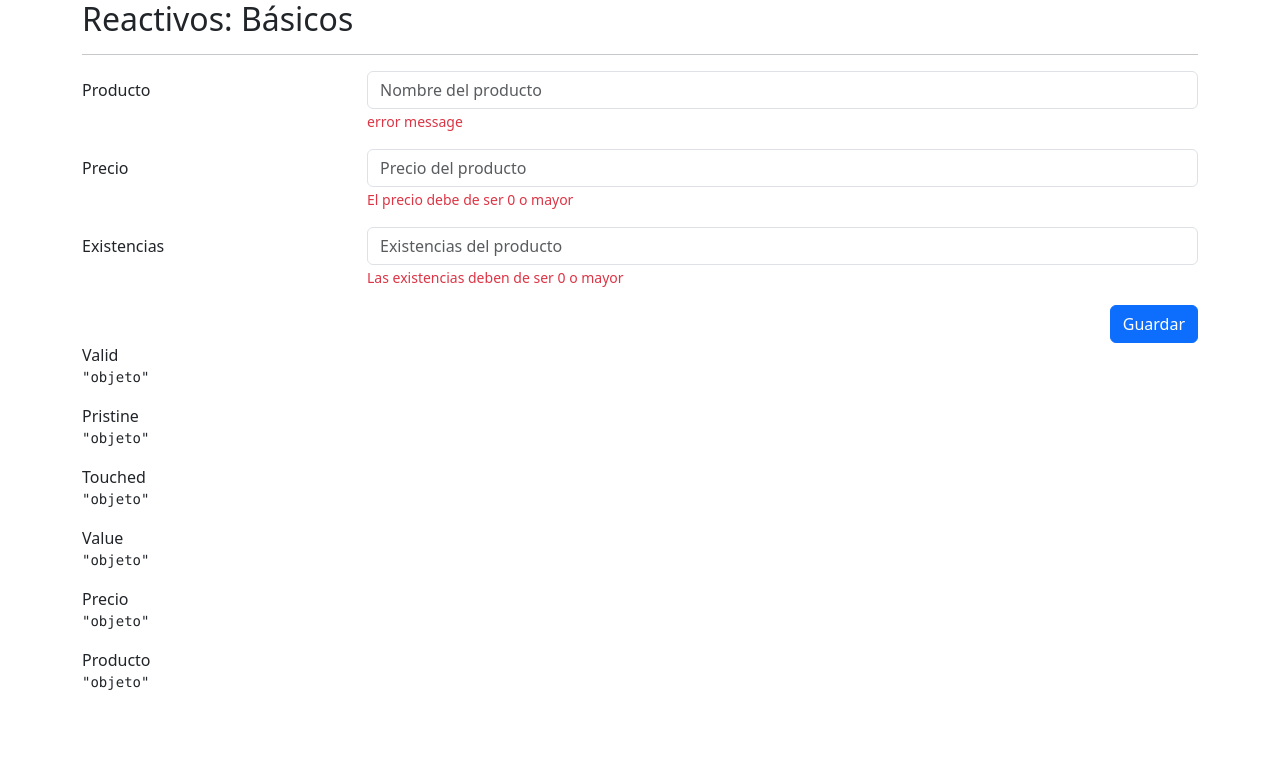
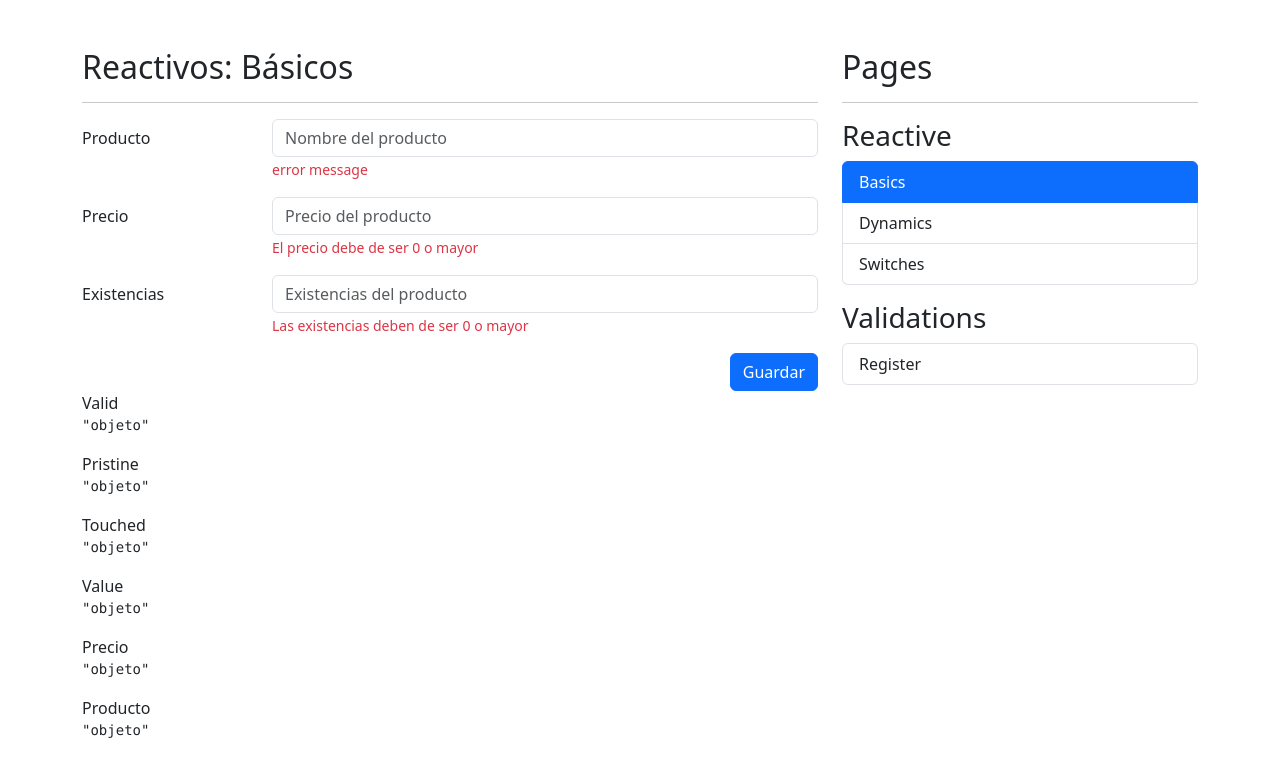
Before and after one commit to ricardo-92/formsApp, an Angular app: page /reactive/basic in a window 1280 px wide. Shown: the top 776 px of the page. Built offline with nearby package versions, Linux system fonts and the light colour scheme.

Commit message:
Sidebar Menu

```diff
--- a/src/app/app.component.html
+++ b/src/app/app.component.html
@@ -1 +1,9 @@
-<router-outlet></router-outlet>
+<div class="row mt-5">
+  <div class="col">
+    <router-outlet></router-outlet>
+  </div>
+
+  <div class="col-12 col-sm-4">
+    <shared-side-menu></shared-side-menu>
+  </div>
+</div>
--- /dev/null
+++ b/src/app/shared/components/side-menu/side-menu.component.html
@@ -0,0 +1,27 @@
+
+
+<h2>Pages</h2>
+<hr>
+<h3 class="mt-3">Reactive</h3>
+
+<ul class="list-group">
+  <li *ngFor="let item of reactiveMenu"
+      class="list-group-item"
+      [routerLink]="[ item.route ]"
+      routerLinkActive="active"
+  >
+    {{ item.title }}
+  </li>
+</ul>
+
+<h3 class="mt-3">Validations</h3>
+
+<ul class="list-group">
+  <li *ngFor="let item of authMenu"
+      class="list-group-item"
+      [routerLink]="[ item.route ]"
+      routerLinkActive="active"
+  >
+    {{ item.title }}
+  </li>
+</ul>
--- /dev/null
+++ b/src/app/shared/components/side-menu/side-menu.component.ts
@@ -0,0 +1,25 @@
+import { Component } from '@angular/core';
+
+interface MenuItem {
+  title: string;
+  route: string;
+}
+
+@Component({
+  selector: 'shared-side-menu',
+  templateUrl: './side-menu.component.html',
+  styles: ``
+})
+export class SideMenuComponent {
+
+  public reactiveMenu: MenuItem[] = [
+    { title: 'Basics', route: './reactive/basic'},
+    { title: 'Dynamics', route: './reactive/dynamic'},
+    { title: 'Switches', route: './reactive/switches'}
+  ];
+
+  public authMenu: MenuItem[] = [
+    { title: 'Register', route: './auth' },
+  ];
+
+}
```
Also changed, not shown: src/app/shared/shared.module.ts (+10 -2 lines).
